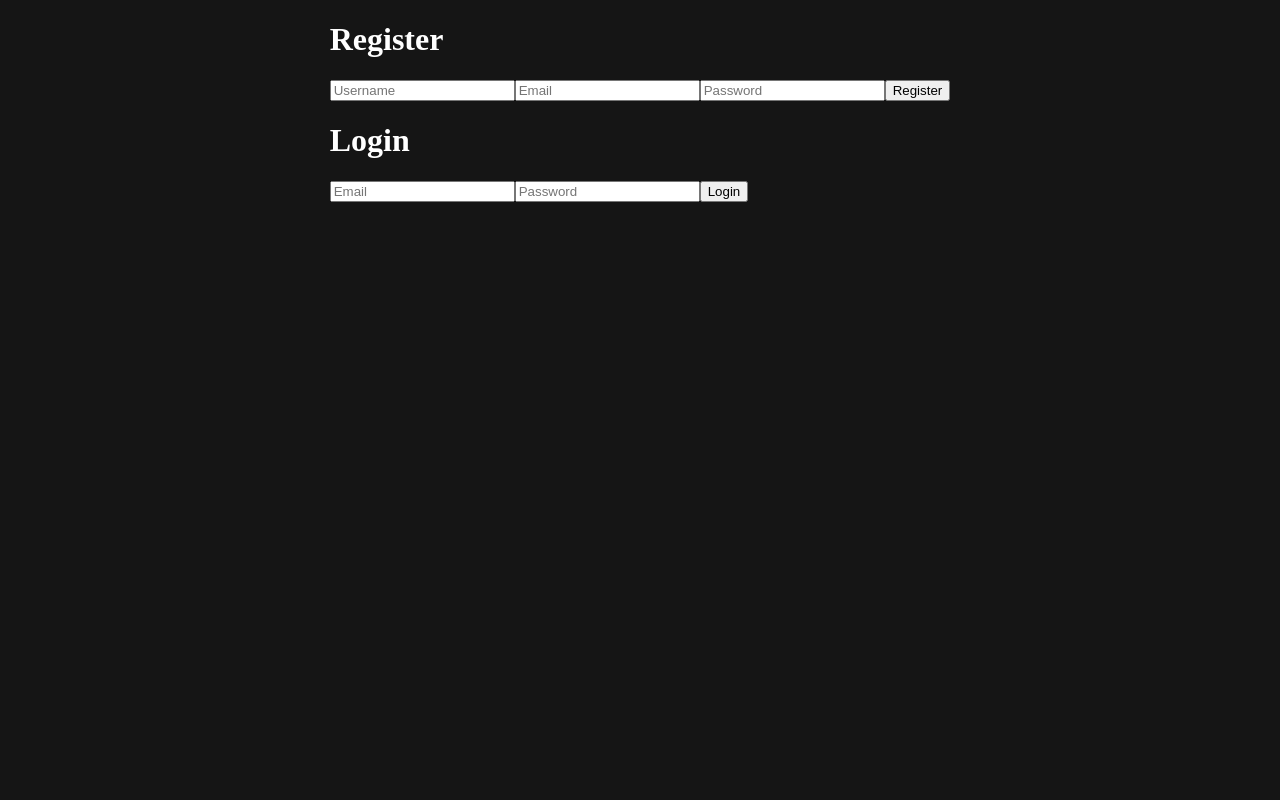
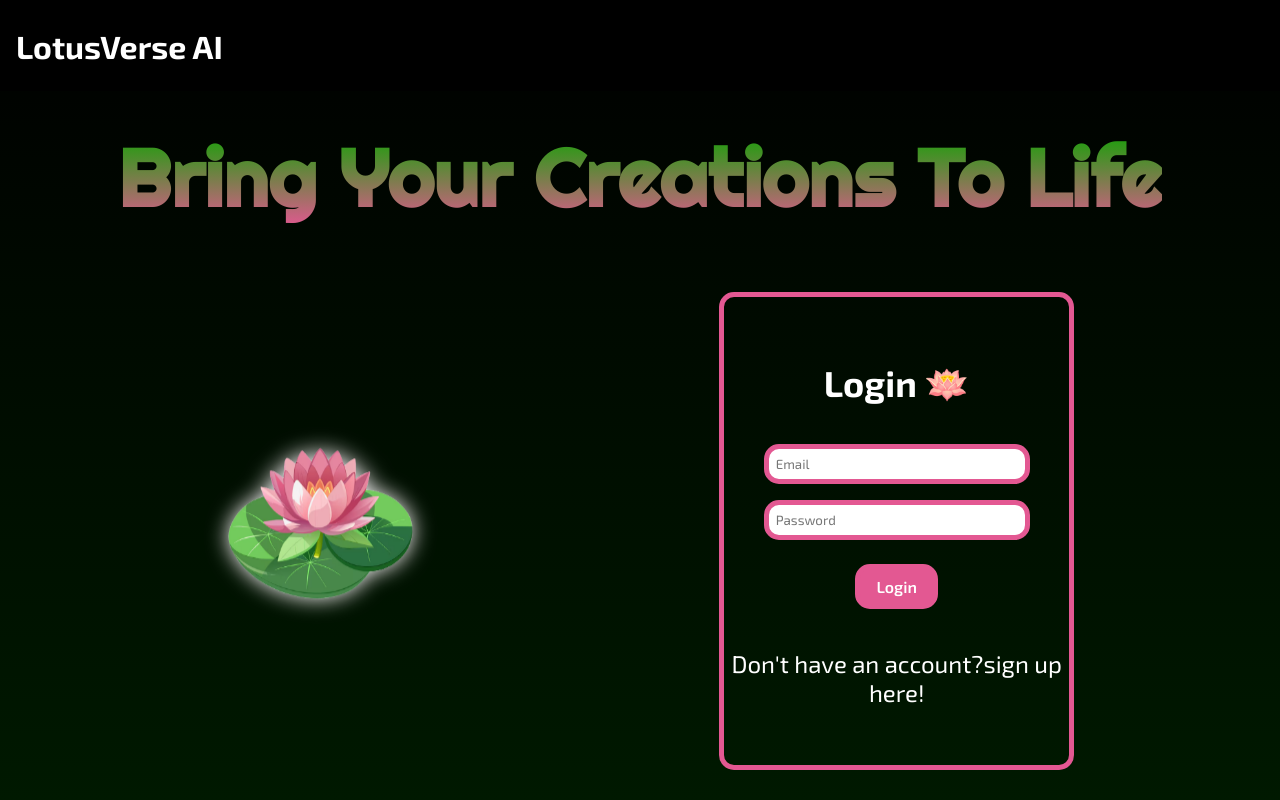
Before and after one commit to Xanadude2112/lotus-verse-ai, a React (Vite) app in the folder client/: page / in a window 1280 px wide. Both pictures are taken after a click on the button "Login". Built offline with nearby package versions, Linux system fonts and the light colour scheme; no server answers.

Commit message:
work on styling for Landing.jsx

```diff
--- a/client/index.html
+++ b/client/index.html
@@ -1,10 +1,20 @@
-<!doctype html>
+<!DOCTYPE html>
 <html lang="en">
   <head>
     <meta charset="UTF-8" />
     <meta name="viewport" content="width=device-width, initial-scale=1.0" />
     <link rel="icon" type="image/svg+xml" href="./src/assets/images/lily.png" />
-    <script src="https://kit.fontawesome.com/2aaeff24e0.js" crossorigin="anonymous" defer></script>
+    <link rel="preconnect" href="https://fonts.googleapis.com" />
+    <link rel="preconnect" href="https://fonts.gstatic.com" crossorigin />
+    <link
+      href="https://fonts.googleapis.com/css2?family=Exo+2:ital,wght@0,100..900;1,100..900&family=League+Spartan:wght@100..900&family=Montserrat:ital,wght@0,100..900;1,100..900&family=Righteous&family=Share+Tech+Mono&display=swap"
+      rel="stylesheet"
+    />
+    <script
+      src="https://kit.fontawesome.com/2aaeff24e0.js"
+      crossorigin="anonymous"
+      defer
+    ></script>
     <title>LotusVerse AI</title>
   </head>
   <body>
--- a/client/src/App.jsx
+++ b/client/src/App.jsx
@@ -1,17 +1,24 @@
+import { useState } from "react";
 import { BrowserRouter as Router, Route, Routes } from "react-router-dom";
-import { useNavigate } from "react-router-dom";
 import { Landing } from "./pages/Landing";
+// import { Posts } from "./pages/Posts";
 import "./styles/App.scss";
 
 function App() {
+  const [userIsLoggedIn, setUserIsLoggedIn] = useState(null);
+
   return (
-    <Router>
-      <div className="App">
+    <div className="App">
+      <Router>
         <Routes>
-          <Route path="/" element={<Landing />} />
+          <Route
+            path="/"
+            element={<Landing setUserIsLoggedIn={setUserIsLoggedIn} />}
+          />
+          {/* <Route path="/posts" element={<Posts />} /> */}
         </Routes>
-      </div>
-    </Router>
+      </Router>
+    </div>
   );
 }
 
--- /dev/null
+++ b/client/src/components/Landing/LandingNavbar.jsx
@@ -0,0 +1,8 @@
+import "/Users/tommy/Desktop/WEB DEVELOPMENT PROJECTS/lotus-verse-ai/client/src/styles/LandingNavbar.scss";
+export const LandingNavbar = ({ userIsLoggedIn }) => {
+  return (
+    <nav className="landing-navbar">
+      <h1 className="landing-nav-title">LotusVerse AI</h1>
+    </nav>
+  );
+}
--- a/client/src/pages/Landing.jsx
+++ b/client/src/pages/Landing.jsx
@@ -1,16 +1,28 @@
 import React, { useState } from "react";
+import lotus from "../assets/images/lily.png";
+import "../styles/Landing.scss";
+import { LandingNavbar } from "../components/Landing/LandingNavbar";
 
-export const Landing = () => {
+export const Landing = ({ userIsLoggedIn, setUserIsLoggedIn }) => {
   const [userRegisterInfo, setUserRegisterInfo] = useState({
     username: "",
     email: "",
     password: "",
   });
-
   const [userLoginInfo, setUserLoginInfo] = useState({
     email: "",
     password: "",
   });
+  const [loginState, setLoginState] = useState(false);
+  const [signupState, setSignupState] = useState(false);
+
+  const handleLogin = () => {
+    setLoginState(!loginState);
+  };
+
+  const handleSignup = () => {
+    setSignupState(!signupState);
+  };
 
   const registerUser = async (e) => {
     e.preventDefault();
@@ -29,6 +41,9 @@ export const Landing = () => {
         throw new Error(`HTTP error! status: ${response.status}`);
       }
 
+      const data = await response.json();
+
+      setUserIsLoggedIn(data.username);
       console.log(`User registered successfully! ✅`);
     } catch (error) {
       console.error("Error registering user:", error);
@@ -51,12 +66,14 @@ export const Landing = () => {
       if (!response.ok) {
         throw new Error(`HTTP error! status: ${response.status}`);
       }
+      const data = await response.json();
 
+      setUserIsLoggedIn(data.username);
       console.log(`User logged in successfully! ✅`);
     } catch (error) {
       console.error("Error logging in user:", error);
     }
-  }
+  };
 
   const handleRegisterChange = (e) => {
     setUserRegisterInfo({
@@ -73,55 +90,63 @@ export const Landing = () => {
   };
 
   return (
-    <div>
-      <div>
-        <h1>Register</h1>
-        <form>
-          <input
-            type="text"
-            name="username"
-            placeholder="Username"
-            value={userRegisterInfo.username}
-            onChange={handleRegisterChange}
-          />
+    <>
+      <LandingNavbar userIsLoggedIn={userIsLoggedIn} />
+    <div className="master-landing">
+        <h1 className="landing-title">Bring Your Creations To Life</h1>
+      <div className="landing-interaction">
+        {loginState && (
+          <div className="login-divider-container">
+            <img className="lotus" src={lotus} alt="" />
+            <div className="login-form">
+              <h2>Login 🪷</h2>
+              <form className="login-form-content" onSubmit={loginUser}>
                 <input
                   type="email"
                   name="email"
                   placeholder="Email"
-            value={userRegisterInfo.email}
-            onChange={handleRegisterChange}
-          />
-          <input
-            type="password"
-            name="password"
-            placeholder="Password"
-            value={userRegisterInfo.password}
-            onChange={handleRegisterChange}
-          />
-          <button type="button" onClick={registerUser}>Register</button>
-        </form>
-      </div>
-
-      <div>
-        <h1>Login</h1>
-        <form>
-          <input
-            type="email"
-            name="email"
-            placeholder="Email"
-            value={userLoginInfo.email}
                   onChange={handleLoginChange}
                 />
                 <input
                   type="password"
                   name="password"
                   placeholder="Password"
-            value={userLoginInfo.password}
                   onChange={handleLoginChange}
                 />
-          <button type="button" onClick={loginUser}>Login</button>
+                <button type="submit" className="btn login">
+                  Login
+                </button>
               </form>
+              <p
+                className="sign-up-link-text"
+              >Don't have an account?
+                <span
+                className="sign-up-link"
+                onClick={() => {
+                  handleLogin();
+                  handleSignup();
+                }}>
+                 sign up here!
+                </span>
+              </p>
             </div>
           </div>
+        )}
+        {!loginState && (
+          <>
+            <button className="btn sign-up" onClick={handleSignup}>
+              Sign Up
+            </button>
+            <img className="lotus" src={lotus} alt="" />
+            <button className="btn login" onClick={handleLogin}>
+              Login
+            </button>
+          </>
+        )}
+      </div>
+      <div className="landing-text"></div>
+    </div>
+
+    </>
   );
 };
--- a/client/src/styles/App.scss
+++ b/client/src/styles/App.scss
@@ -1,10 +1,17 @@
+html, body {
+  height: 100%;
+  margin: 0;
+  padding: 0;
+  box-sizing: border-box;
+  overflow-y: auto; /* Allow vertical scrolling */
+}
+
 body {
-  background-color: #151515;
+  background: linear-gradient(to bottom, #000000, #001900);
   color: #fff;
-  padding: 0;
-  margin: 0;
   display: flex;
   flex-direction: column;
   align-items: center;
   justify-content: space-between;
+  min-height: 100vh;
 }
--- /dev/null
+++ b/client/src/styles/Landing.scss
@@ -0,0 +1,126 @@
+// .body {
+//   background-image: linear-gradient(to bottom, #151515, #4e4e4e);
+// }
+
+.master-landing {
+  display: flex;
+  flex-direction: column;
+  justify-content: center;
+  align-items: center;
+  width: 100vw;
+  font-family: 'Roboto', sans-serif;
+  font-size: 1.5rem;
+  text-align: center;
+  margin-top: 5%;
+}
+
+.landing-title{
+  font-family: "Righteous", cursive;
+  font-size: 5rem;
+  background-image: linear-gradient(to bottom, #0ba500, #e35892);
+  background-clip: text;
+  -webkit-background-clip: text;
+  color: transparent;
+  margin: 5% 0;
+}
+
+.landing-interaction {
+  width: 100%;
+  display: flex;
+  justify-content: center;
+  align-items: center;
+  gap: 100px;
+}
+
+.btn {
+  padding: 0.5rem 1rem;
+  margin: 1rem;
+  color: #ffffff;
+  font-size: 1rem;
+  cursor: pointer;
+  font-family: "Exo 2", sans-serif;
+  font-weight: 600;
+}
+
+.login {
+  border: 5px solid #e35892;
+  border-radius: 15px;
+  background-color: #e35892;
+  transition: 0.25s;
+}
+
+.sign-up {
+  background-color: #0ba500;
+  border: solid 5px #0ba500;
+  border-radius: 15px;
+  transition: 0.25s;
+}
+
+.login:hover {
+  background-color: #ffffff;
+  color: #e35892;
+  filter: drop-shadow(0 5px 0.60rem #e35892)
+}
+
+.sign-up:hover {
+  background-color: #ffffff;
+  color: #0ba500;
+  filter: drop-shadow(0 5px 0.60rem #0ba500)
+}
+
+.lotus {
+  width: 20%;
+  filter: drop-shadow(0 0 1rem #0ba500);
+  animation: pulseAnimation 5s infinite alternate ease-in-out;
+}
+
+@keyframes pulseAnimation {
+  0% {
+    filter: drop-shadow(0 0 1rem #0ba500); /* Green */
+    transform: translateY(0); /* Initial position */
+  }
+  50% {
+    filter: drop-shadow(0 0 0.65rem #ffffff); /* White */
+    transform: translateY(-10px); /* Hover slightly up */
+  }
+  100% {
+    filter: drop-shadow(0 0 1rem #e35892); /* Pink */
+    transform: translateY(0); /* Return to original position */
+  }
+}
+
+.login-divider-container {
+  display: flex;
+  justify-content: space-around;
+  align-items: center;
+  width: 90%;
+}
+
+.login-form {
+  display: flex;
+  flex-direction: column;
+  align-items: center;
+  justify-content: center;
+  width: 30%;
+  border: 5px solid #e35892;
+  border-radius: 15px;
+  font-family: "Exo 2", sans-serif;
+  padding: 3% 0;
+}
+
+.login-form-content{
+  display: flex;
+  flex-direction: column;
+  align-items: center;
+  justify-content: center;
+  width: 100%;
+}
+
+.login-form-content input {
+  width: 70%;
+  padding: 2%;
+  margin: 0.5rem;
+  border: 5px solid #e35892;
+  border-radius: 15px;
+  font-family: "Exo 2", sans-serif;
+}
--- /dev/null
+++ b/client/src/styles/LandingNavbar.scss
@@ -0,0 +1,17 @@
+.landing-navbar {
+  width: 100%;
+  font-family: "Exo 2", sans-serif;
+  display: flex;
+  justify-content: start;
+  position: fixed;
+  top: 0;
+  left: 0;
+  z-index: 1000; // Ensure it stays above other content
+  background-color: #000000;
+}
+
+.landing-nav-title {
+  font-size: 2rem;
+  color: #ffffff;
+  margin-left: 1rem;
+}
```
Also changed, not shown: client/src/components/Navbar.jsx (deleted), 1 other file (tests, documents, lock files or other folders). Lines whose indentation alone changed are shown as unchanged.
